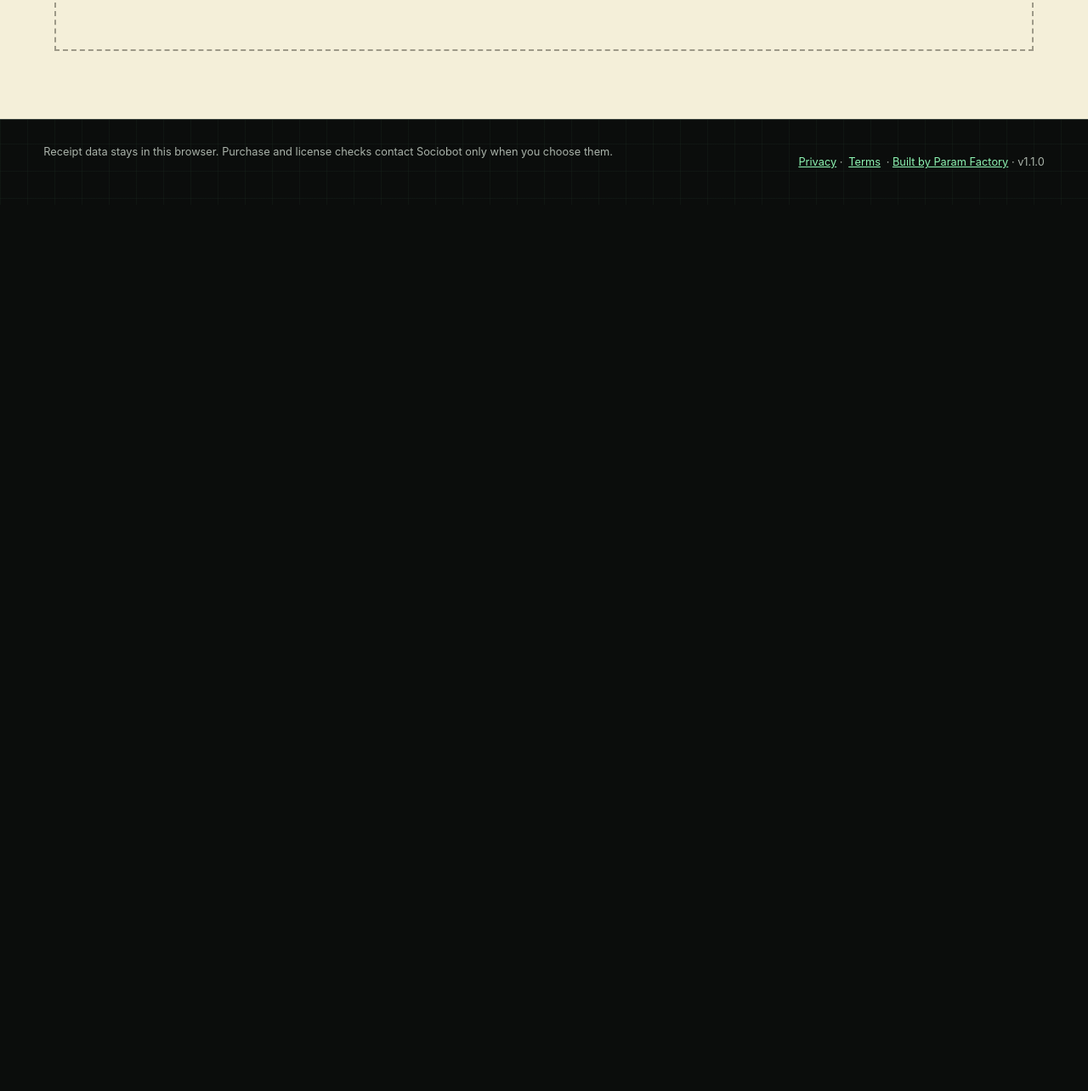
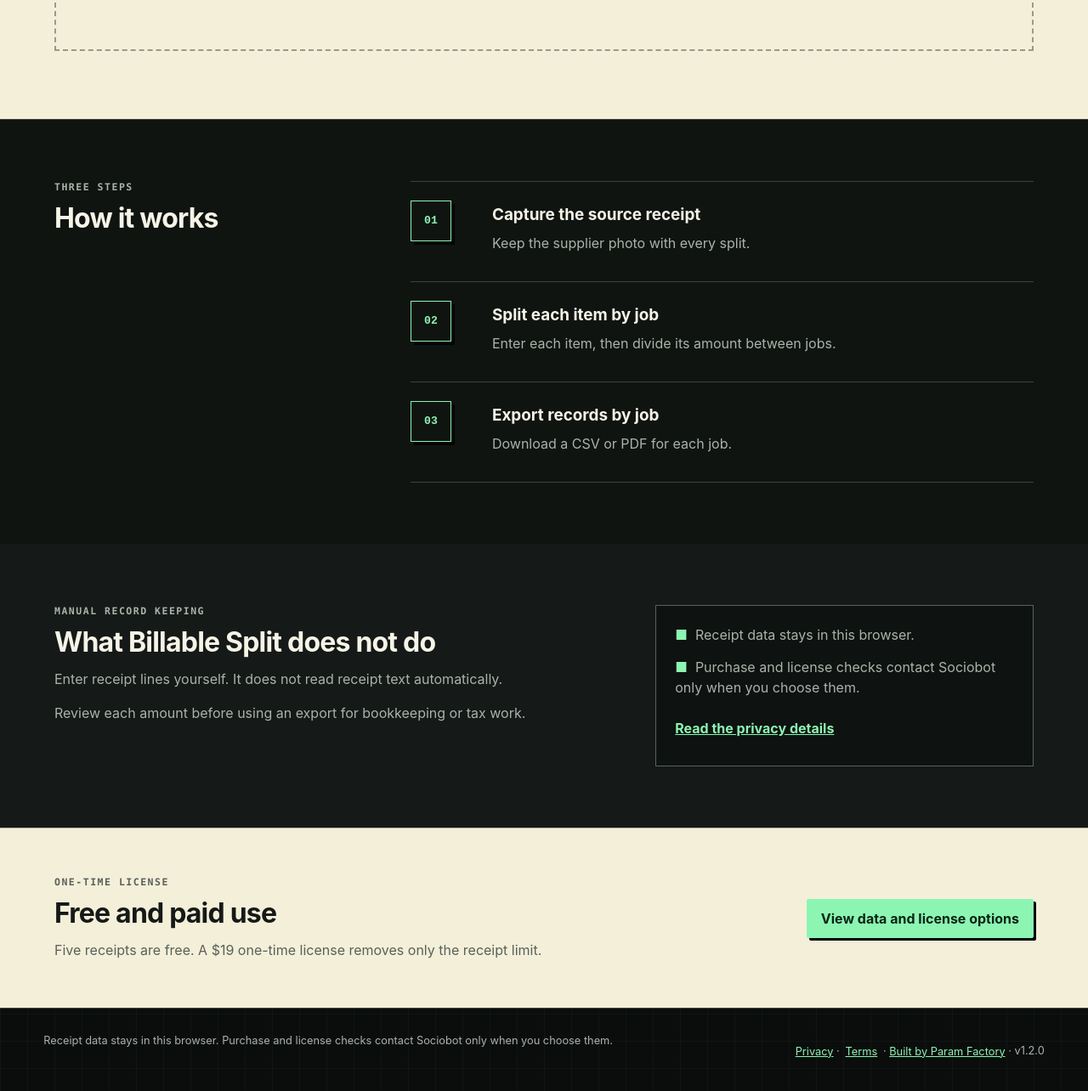
Before and after one commit to B-Divyesh/sf-billable-receipt-split, a website built with Vite: page index.html in a window 1280 px wide. Shown: the part 983-2267 px from the top of the page at 85% size. Before the commit the page ends 1224 px from the top, so only its background shows below. Built offline with nearby package versions, Linux system fonts and the light colour scheme.

Commit message:
fix: complete round three review repairs

```diff
--- a/public/legal.css
+++ b/public/legal.css
@@ -1 +1 @@
-:root{color-scheme:dark;background:#0b0d0c;color:#f6f3e7;font:16px/1.6 system-ui,sans-serif}*{box-sizing:border-box}body{margin:0;background:#0b0d0c}header,main,footer{max-width:980px;margin:auto;padding:24px}header{min-height:76px;border-bottom:1px solid #3a433d;display:flex;align-items:center;justify-content:space-between;gap:20px}.brand{font-weight:800;letter-spacing:.04em;text-transform:uppercase}nav{display:flex;gap:8px;flex-wrap:wrap}a{min-height:44px;display:inline-flex;align-items:center;color:#8df5b2}h1{font-size:clamp(2.3rem,7vw,4rem);line-height:1;letter-spacing:-.04em}h2{margin-top:36px}p,li{color:#c7cec8;max-width:70ch}code{font-family:ui-monospace,monospace;color:#8df5b2}footer{border-top:1px solid #3a433d;color:#aab3aa;display:flex;justify-content:space-between;gap:20px;flex-wrap:wrap}:focus-visible{outline:3px solid #8df5b2;outline-offset:3px}.skip{position:fixed;top:8px;left:8px;padding:10px;background:#8df5b2;color:#092515;transform:translateY(-150%)}.skip:focus{transform:translateY(0)}.eyebrow{font:700 .75rem ui-monospace,monospace;letter-spacing:.1em;color:#aab3aa}.button{padding:10px 16px;background:#8df5b2;color:#092515;font-weight:700;text-decoration:none}@media(max-width:620px){header{align-items:flex-start;flex-direction:column;padding:16px 20px}main,footer{padding:24px 20px}nav{gap:2px}}
+:root{color-scheme:dark;background:#0b0d0c;color:#f6f3e7;font:16px/1.6 system-ui,sans-serif}*{box-sizing:border-box}body{margin:0;background:#0b0d0c}header,main,footer{max-width:980px;margin:auto;padding:24px}header{min-height:76px;border-bottom:1px solid #3a433d;display:flex;align-items:center;justify-content:space-between;gap:20px}.brand{font-weight:800;letter-spacing:.04em;text-transform:uppercase}nav{display:flex;gap:8px;flex-wrap:wrap}a{min-height:44px;display:inline-flex;align-items:center;color:#8df5b2}h1{font-size:clamp(2.3rem,7vw,4rem);line-height:1;letter-spacing:-.04em}h2{margin-top:36px}p,li{color:#c7cec8;max-width:70ch}code{font-family:ui-monospace,monospace;color:#8df5b2}footer{border-top:1px solid #3a433d;color:#aab3aa;display:flex;justify-content:space-between;gap:20px;flex-wrap:wrap}:focus-visible{outline:3px solid #8df5b2;outline-offset:3px}.skip{position:fixed;top:8px;left:8px;padding:10px;background:#8df5b2;color:#092515;transform:translateY(-150%)}.skip:focus{transform:translateY(0)}.eyebrow{font:700 .75rem ui-monospace,monospace;letter-spacing:.1em;color:#aab3aa}.button{padding:10px 16px;background:#8df5b2;color:#092515;font-weight:700;text-decoration:none}@media(max-width:620px){header{align-items:flex-start;flex-direction:column;padding:16px 20px}main,footer{padding:24px 20px}nav{gap:8px}}
--- a/public/sw.js
+++ b/public/sw.js
@@ -1,5 +1,5 @@
 const CACHE_PREFIX = 'billable-split-';
-const VERSION = `${CACHE_PREFIX}v11`;
+const VERSION = `${CACHE_PREFIX}v12`;
 const SHELL = ['/', '/demo', '/offline.html', '/manifest.webmanifest', '/asset-manifest.json', '/assets/receipt-split-hero-480-289a1d9c.webp', '/assets/receipt-split-hero-768-64af65b0.webp', '/assets/billable-split-social.png', '/icons/icon-192.png', '/icons/icon-512.png', '/icons/icon-maskable-512.png'];
 
 async function deleteOldCaches() {
--- a/src/main.ts
+++ b/src/main.ts
@@ -50,15 +50,20 @@ async function navigate(path: string, replace = false): Promise<void> {
 
 function applyMetadata(): void {
   const pathname = location.pathname;
-  const isDemo = demoMode || pathname === '/demo';
-  const page = view === 'settings' ? ['Data and license — Billable Split', 'Back up receipt data or restore a purchase license.']
+  const params = new URLSearchParams(location.search);
+  const isDemoLanding = pathname === '/demo' || pathname === '/demo/list' || (pathname === '/' && params.get('demo') === '1');
+  const canonicalPath = pathname === '/' && params.get('demo') === '1' ? '/demo' : pathname;
+  // A demo starts on a receipt detail, but the browser history and shared
+  // preview must still describe the demo, not its seeded supplier.
+  const page = isDemoLanding ? ['Demo — Billable Split', 'Try a completed supplier receipt split with sample data.']
+    : demoMode && view === 'settings' ? ['Demo settings — Billable Split', 'Review sample backup and license controls without using real data.']
+    : view === 'settings' ? ['Data and license — Billable Split', 'Back up receipt data or restore a purchase license.']
     : view === 'receipt' && activeReceipt ? [`${activeReceipt.supplier} — Billable Split`, 'Split this supplier receipt between jobs and export job costs.']
     : view === 'not-found' ? ['Page not found — Billable Split', 'The page you requested is not available.']
-    : isDemo ? ['Demo — Billable Split', 'Try a completed supplier receipt split with sample data.']
     : ['Billable Split — split receipt costs by job', 'Split one supplier receipt across jobs and export job cost records.'];
   document.title = page[0];
   document.querySelector('meta[name="description"]')?.setAttribute('content', page[1]);
-  document.querySelector('link[rel="canonical"]')?.setAttribute('href', `https://billable-receipt-split.sociobot.in${pathname}`);
+  document.querySelector('link[rel="canonical"]')?.setAttribute('href', `https://billable-receipt-split.sociobot.in${canonicalPath}`);
   document.querySelector('meta[property="og:title"]')?.setAttribute('content', page[0]);
   document.querySelector('meta[property="og:description"]')?.setAttribute('content', page[1]);
   document.querySelector('meta[name="twitter:title"]')?.setAttribute('content', page[0]);
@@ -84,7 +89,7 @@ function shell(content: string): string {
     <main id="main" tabindex="-1">${content}</main>
     <footer>
       <span>Receipt data stays in this browser. Purchase and license checks contact Sociobot only when you choose them.</span>
-      <span><a href="/privacy/">Privacy</a> · <a href="/terms/">Terms</a> · <a href="https://sociobot.in" rel="external">Built by Param Factory</a> · v1.1.0</span>
+      <span><a href="/privacy/">Privacy</a> · <a href="/terms/">Terms</a> · <a href="https://sociobot.in" rel="external">Built by Param Factory</a> · v1.2.0</span>
     </footer>
     <div id="route-announcement" class="sr-only" aria-live="polite"></div><div id="toast" class="toast" role="status" aria-live="polite"></div>
     ${newReceiptDialog()}
@@ -158,6 +163,22 @@ function dashboard(): string {
   <section class="receipt-index" aria-labelledby="receipts-title">
     <div class="section-heading"><div><div class="eyebrow">Saved receipts: ${receipts.length}</div><h2 id="receipts-title">Recent receipts</h2></div>${receipts.length ? '<button class="button button-quiet" data-new-receipt>Add receipt</button>' : ''}</div>
     ${receipts.length ? `<ul class="receipt-list">${cards}</ul>` : `<div class="empty-state"><span class="empty-pixel">＋</span><div><h3>No receipts saved yet</h3><p>Add a supplier receipt to split its lines between jobs.</p></div><button class="button button-primary" data-new-receipt>Add a receipt</button></div>`}
+  </section>
+  <section class="landing-guide" aria-labelledby="how-it-works-title">
+    <div class="landing-section-intro"><div class="eyebrow">Three steps</div><h2 id="how-it-works-title">How it works</h2></div>
+    <ol class="workflow-list">
+      <li><span class="workflow-number">01</span><div><h3>Capture the source receipt</h3><p>Keep the supplier photo with every split.</p></div></li>
+      <li><span class="workflow-number">02</span><div><h3>Split each item by job</h3><p>Enter each item, then divide its amount between jobs.</p></div></li>
+      <li><span class="workflow-number">03</span><div><h3>Export records by job</h3><p>Download a CSV or PDF for each job.</p></div></li>
+    </ol>
+  </section>
+  <section class="landing-boundary" aria-labelledby="scope-title">
+    <div><div class="eyebrow">Manual record keeping</div><h2 id="scope-title">What Billable Split does not do</h2><p>Enter receipt lines yourself. It does not read receipt text automatically.</p><p>Review each amount before using an export for bookkeeping or tax work.</p></div>
+    <div class="boundary-facts"><p>Receipt data stays in this browser.</p><p>Purchase and license checks contact Sociobot only when you choose them.</p><a href="/privacy/">Read the privacy details</a></div>
+  </section>
+  <section class="landing-price" aria-labelledby="price-title">
+    <div><div class="eyebrow">One-time license</div><h2 id="price-title">Free and paid use</h2><p>Five receipts are free. A $19 one-time license removes only the receipt limit.</p></div>
+    <a class="button button-primary" href="/settings" data-route>View data and license options</a>
   </section>`;
 }
 
@@ -257,7 +278,7 @@ function settings(): string {
       <small>Sociobot / Dodo is the merchant of record. Refunds are handled there and revoke the license. <a href="/terms/">Terms</a> apply.</small>
     </section>`;
   return `<section class="settings-page">
-    <div class="eyebrow">Device control panel</div><h1>Your data, your key.</h1><p class="lede">Back up every receipt and image in one password-encrypted file. Nothing is uploaded.</p>
+    <div class="eyebrow">Device control panel</div><h1>Back up or restore receipt data</h1><p class="lede">Back up every receipt and image in one password-encrypted file. Nothing is uploaded.</p>
     <div class="settings-grid">
       <section aria-labelledby="backup-title"><span class="setting-icon">${icon('shield')}</span><h2 id="backup-title">Encrypted backup</h2><p>AES-256-GCM encryption protects the source images and allocations in the downloaded file. Keep the password somewhere safe—we cannot recover it.</p>
         <form data-action="backup" class="form-stack"><label><span>Backup password</span><input name="password" type="password" minlength="10" autocomplete="new-password" required /></label><button class="button button-primary" type="submit">Download encrypted backup ${icon('download')}</button></form>
--- a/src/styles.css
+++ b/src/styles.css
@@ -115,6 +115,25 @@ footer a { min-width: 44px; min-height: 44px; display: inline-flex; align-items:
 .empty-state .button { margin-left: auto; }
 .empty-pixel { width: 64px; height: 64px; flex: 0 0 auto; display: grid; place-items: center; background: var(--ink); color: var(--accent); font-size: 2rem; }
 
+.landing-guide { padding: 72px clamp(20px, 5vw, 80px); display: grid; grid-template-columns: minmax(220px, .62fr) minmax(0, 1.38fr); gap: clamp(32px, 7vw, 104px); border-top: 1px solid var(--line); background: #101411; }
+.landing-section-intro h2, .landing-boundary h2, .landing-price h2 { margin-bottom: 14px; }
+.landing-section-intro p { margin-bottom: 0; }
+.workflow-list { margin: 0; padding: 0; display: grid; list-style: none; border-top: 1px solid var(--line); }
+.workflow-list li { min-height: 118px; padding: 22px 0; display: grid; grid-template-columns: 78px minmax(0, 1fr); gap: 18px; border-bottom: 1px solid var(--line); }
+.workflow-number { width: 48px; height: 48px; display: grid; place-items: center; border: 1px solid var(--accent); color: var(--accent); font: 800 .82rem ui-monospace, monospace; box-shadow: 4px 4px 0 var(--shadow); }
+.workflow-list h3 { margin: 3px 0 7px; }
+.workflow-list p { margin: 0; }
+.landing-boundary { padding: 72px clamp(20px, 5vw, 80px); display: grid; grid-template-columns: minmax(0, 1fr) minmax(260px, .72fr); gap: clamp(32px, 7vw, 104px); background: #151917; }
+.landing-boundary > div > p:last-child { margin-bottom: 0; }
+.boundary-facts { align-self: end; padding: 22px; border: 1px solid #59645d; background: #0e1210; }
+.boundary-facts p { margin-bottom: 14px; }
+.boundary-facts p::before { content: '■'; margin-right: 9px; color: var(--accent); }
+.boundary-facts a { min-height: 44px; display: inline-flex; align-items: center; font-weight: 750; }
+.landing-price { padding: 56px clamp(20px, 5vw, 80px); display: flex; align-items: center; justify-content: space-between; gap: 28px; border-top: 1px solid #b7b29f; background: var(--paper); color: var(--ink); }
+.landing-price .eyebrow, .landing-price p { color: var(--ink-muted); }
+.landing-price p { margin-bottom: 0; }
+.landing-price .button { flex: 0 0 auto; }
+
 dialog { width: min(650px, calc(100% - 28px)); max-height: calc(100vh - 28px); padding: 32px; border: 1px solid #556059; border-radius: 0; overflow-y: auto; background: var(--surface); color: var(--text); box-shadow: 12px 12px 0 rgba(0,0,0,.65); }
 dialog::backdrop { background: rgba(2,4,3,.84); }
 .dialog-close { position: absolute; top: 10px; right: 10px; }
@@ -226,6 +245,7 @@ input:invalid:not(:placeholder-shown) { border-color: var(--danger); }
 @media (max-width: 900px) {
   .dashboard { min-height: auto; grid-template-columns: 1fr; padding-top: 48px; }
   .hero-art { max-width: 680px; }
+  .landing-guide, .landing-boundary { grid-template-columns: 1fr; gap: 32px; }
   .workspace-top { grid-template-columns: 1fr auto; }
   .step-rail { grid-row: 2; grid-column: 1 / -1; justify-self: center; }
   .workspace-grid { grid-template-columns: 1fr; }
@@ -247,6 +267,10 @@ input:invalid:not(:placeholder-shown) { border-color: var(--danger); }
   .hero-actions { align-items: flex-start; flex-direction: column; }
   .hero-art figcaption { gap: 6px; }
   .receipt-index { padding: 42px 20px 64px; }
+  .landing-guide, .landing-boundary { padding: 52px 20px; }
+  .workflow-list li { min-height: 0; grid-template-columns: 58px minmax(0, 1fr); gap: 14px; }
+  .landing-price { padding: 42px 20px; align-items: flex-start; flex-direction: column; }
+  .landing-price .button { width: 100%; }
   .section-heading { align-items: flex-start; }
   .receipt-card { grid-template-columns: 56px 1fr 26px; gap: 12px; }
   .receipt-date { width: 52px; height: 52px; }
```
Also changed, not shown: public/404.html (+1 -1 lines), public/privacy/index.html (+1 -1 lines), public/terms/index.html (+1 -1 lines), tests/e2e/app.spec.ts (+37 -2 lines), tests/e2e/claims.spec.ts (+11 -3 lines), .factory/catalog-description.txt, .factory/claims.json, .factory/copy-audit.md, .factory/evidence/polish-3/local-404-390.png (added), .factory/evidence/polish-3/local-demo-desktop.png (added), .factory/evidence/polish-3/local-root-390.png (added), README.md, public/manifest.webmanifest.
